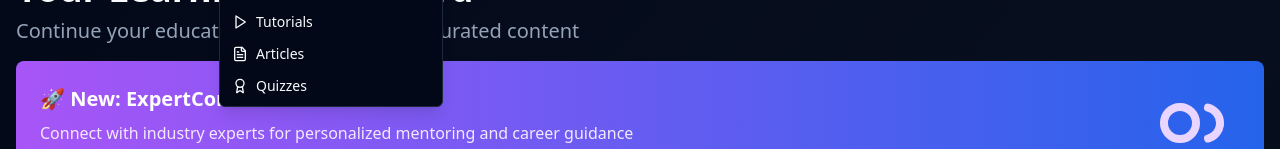
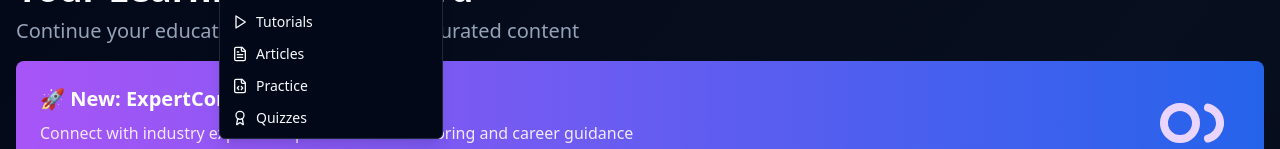
Before and after one commit to arpit05va/quiz-quest-courses, a React (Vite) app: page /dashboard in a window 1280 px wide. Both pictures are taken after a click on the button "Learning Content". Shown: the part 128-277 px from the top of the page. Built offline with nearby package versions, Linux system fonts and the light colour scheme.

Commit message:
drop down practice

```diff
--- a/src/pages/Dashboard.tsx
+++ b/src/pages/Dashboard.tsx
@@ -14,7 +14,7 @@ import {
   DropdownMenuSeparator,
   DropdownMenuTrigger,
 } from '@/components/ui/dropdown-menu';
-import { Search, BookOpen, Clock, Users, Star, LogOut, User, FileText, Award, Settings, ChevronDown, Play, ExternalLink, CheckCircle2, XCircle, Timer, Eye, Heart, Briefcase, Calendar, BarChart3, GraduationCap, Library, Code, Zap, PlayCircle, Video } from 'lucide-react';
+import { Search, BookOpen, Clock, Users, Star, LogOut, User, FileText, Award, Settings, ChevronDown, Play, ExternalLink, CheckCircle2, XCircle, Timer, Eye, Heart, Briefcase, Calendar, BarChart3, GraduationCap, Library, Code, Zap, PlayCircle, Video, FileCode } from 'lucide-react';
 import CourseCard from '@/components/CourseCard';
 import { useAuthCheck } from '@/hooks/useAuthCheck';
 
@@ -480,7 +480,7 @@ const Dashboard = () => {
                   code<span className="text-orange-500 group-hover:text-orange-400 transition-colors duration-300">X</span>Mania
                 </span>
                 <span className="text-xs text-muted-foreground font-medium tracking-wider opacity-0 group-hover:opacity-100 transition-all duration-300 transform translate-y-1 group-hover:translate-y-0">
-                  Learn • Code • Excel
+                  Learn • Code • Conquer
                 </span>
               </div>
             </div>
@@ -510,6 +510,10 @@ const Dashboard = () => {
                   <DropdownMenuItem onClick={() => navigate('/articles')}>
                     <FileText className="w-4 h-4 mr-2" />
                     Articles
+                  </DropdownMenuItem>
+                  <DropdownMenuItem onClick={() => navigate('/problems')}>
+                    <FileCode className="w-4 h-4 mr-2" />
+                    Practice
                   </DropdownMenuItem>
                   <DropdownMenuItem onClick={() => navigate('/quizzes')}>
                     <Award className="w-4 h-4 mr-2" />
```
Also changed, not shown: 1 other file (tests, documents, lock files or other folders).
